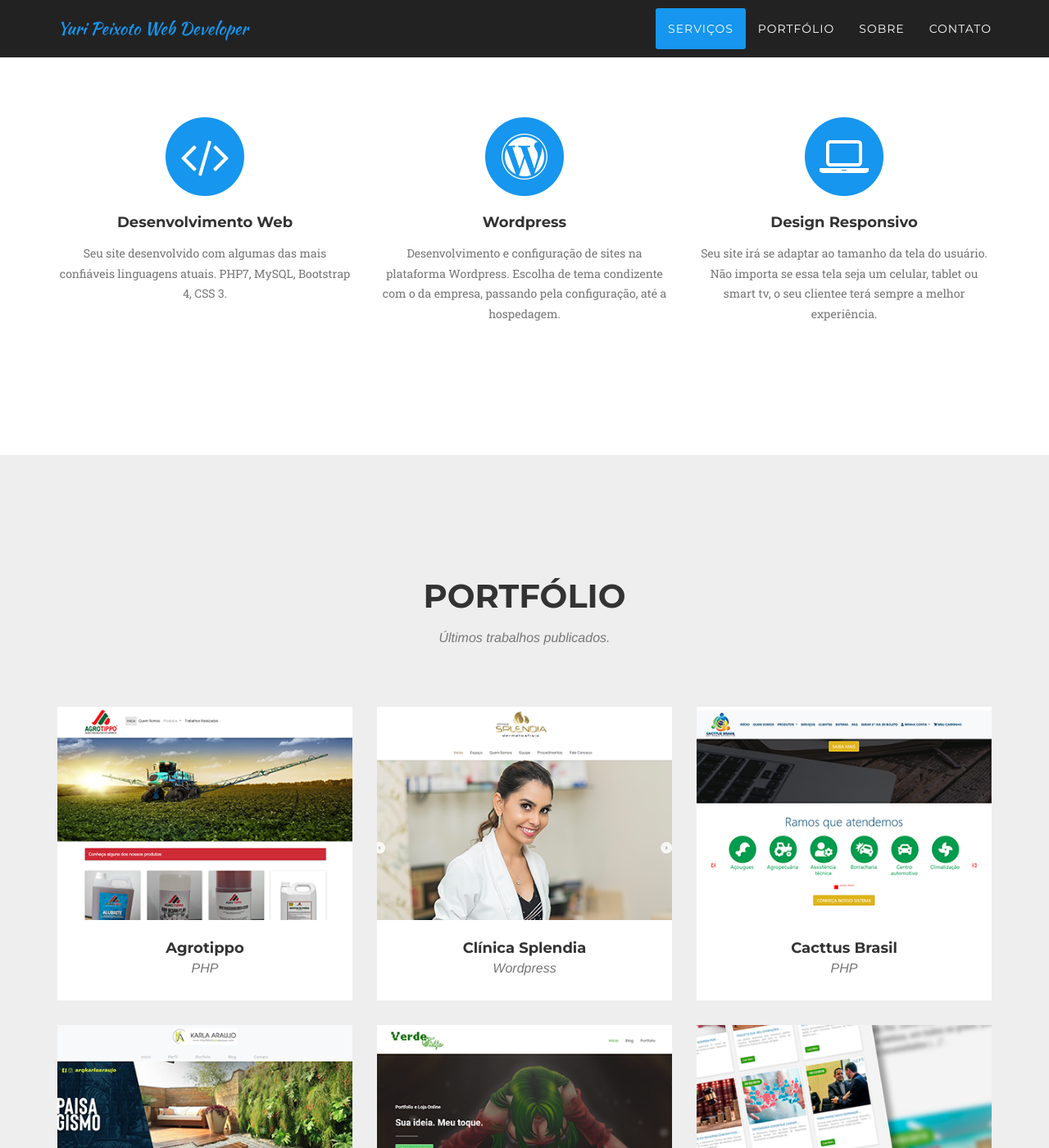
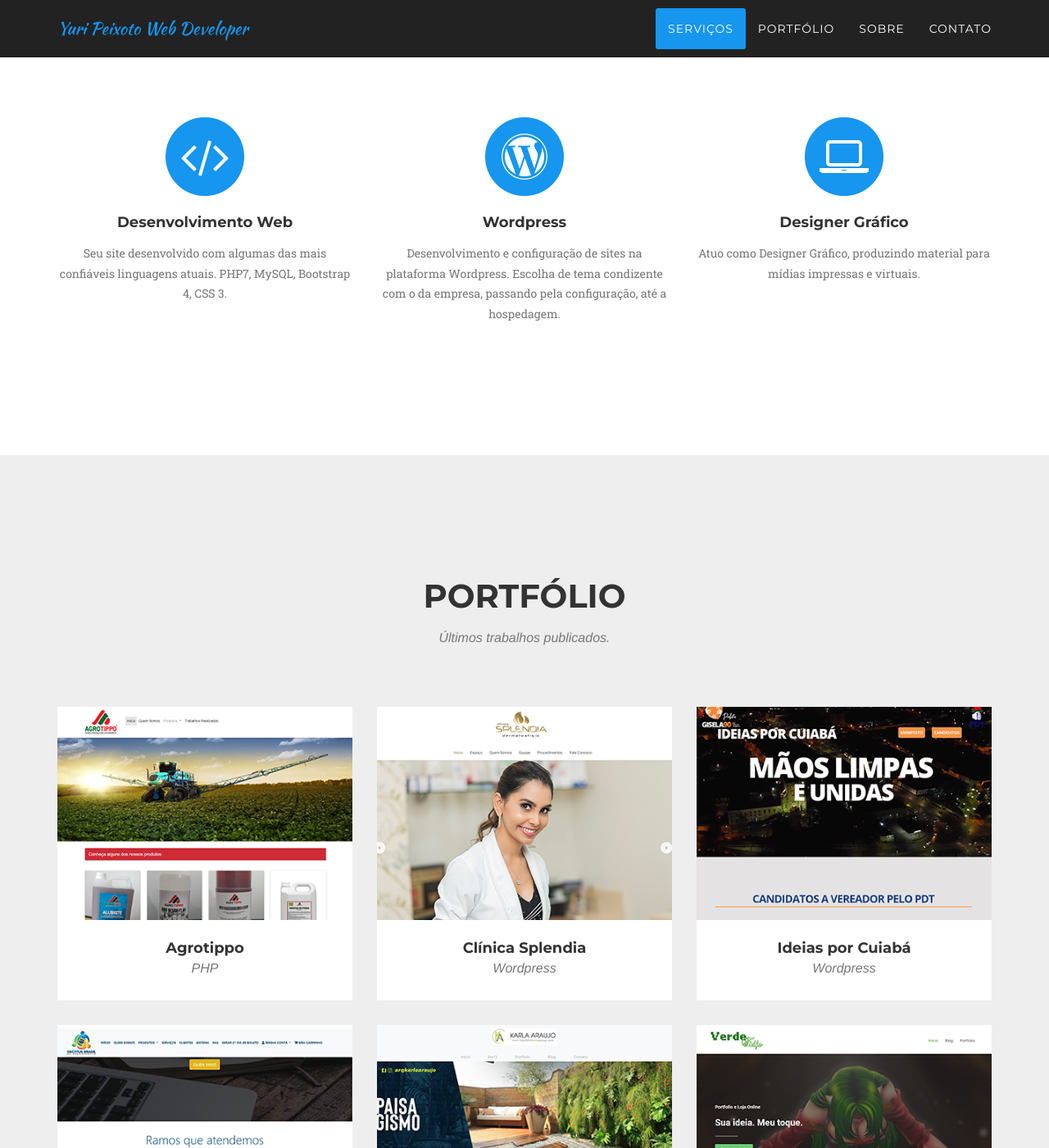
Before and after one commit to yuriPeixoto/yuripeixoto.github.io, a Jekyll site: the page built from index.md, in a window 1280 px wide and 1400 px high, scrolled down 929 px. Shown: the whole window at 82% size. Built offline with Jekyll 4.4.1, drawn with Linux system fonts in a browser that asks for light colours; nearby versions of some CDN libraries; some web fonts are replaced.

```diff
--- a/_data/services.yml
+++ b/_data/services.yml
@@ -6,6 +6,6 @@
   icon: "wordpress"
   description: "Desenvolvimento e configuração de sites na plataforma Wordpress. Escolha de tema condizente com o da empresa, passando pela configuração, até a hospedagem."
 
-- name: "Design Responsivo"
+- name: "Designer Gráfico"
   icon: "laptop"
-  description: "Seu site irá se adaptar ao tamanho da tela do usuário. Não importa se essa tela seja um celular, tablet ou smart tv, o seu clientee terá sempre a melhor experiência."
+  description: "Atuo como Designer Gráfico, produzindo material para mídias impressas e virtuais."
```
Also changed, not shown: _data/works.yml (+19 -6 lines), assets/img/portfolio/ideiasporcuiaba.png (added), assets/img/portfolio/large-ideiasporcuiaba.png (added).
